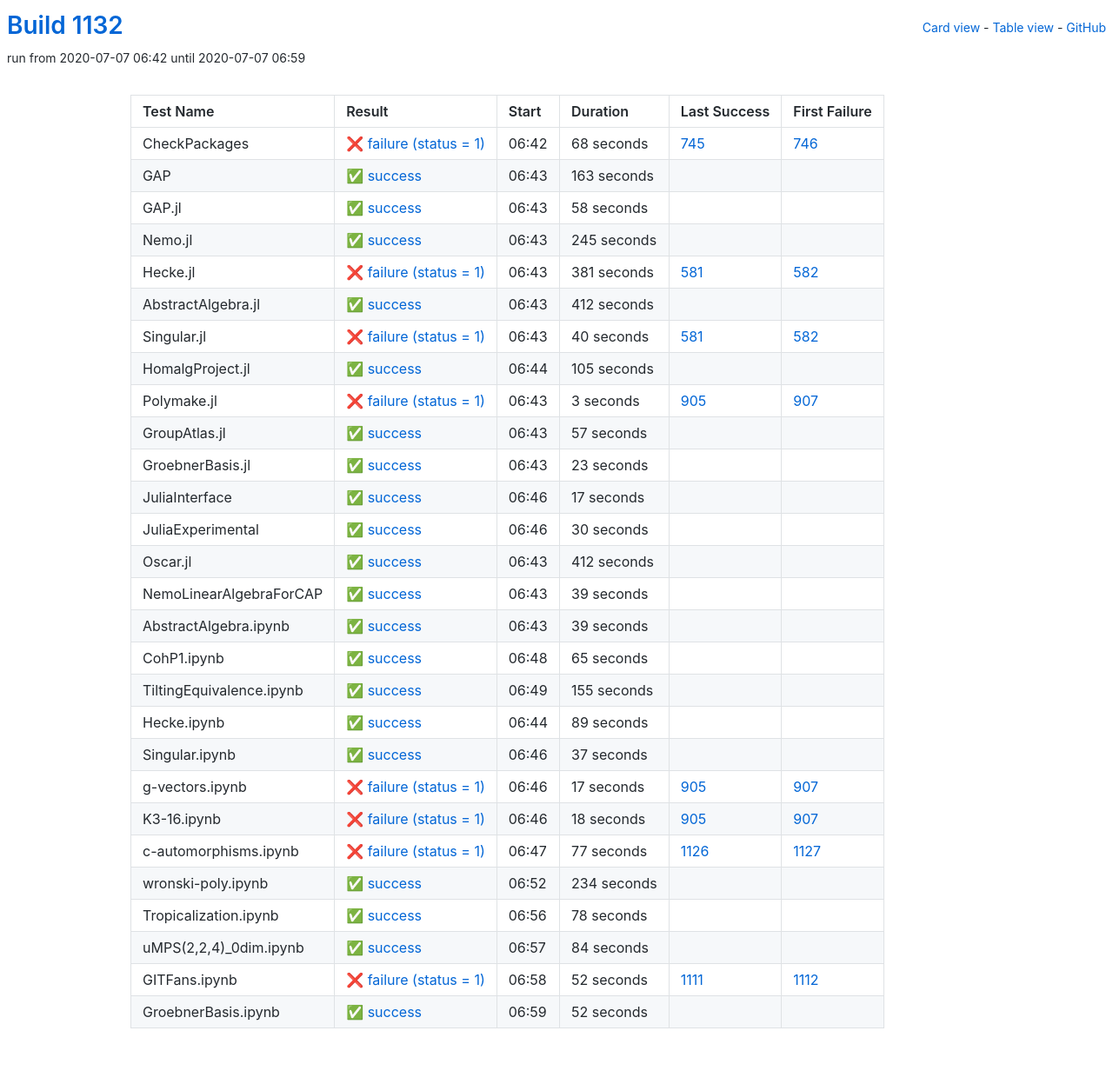
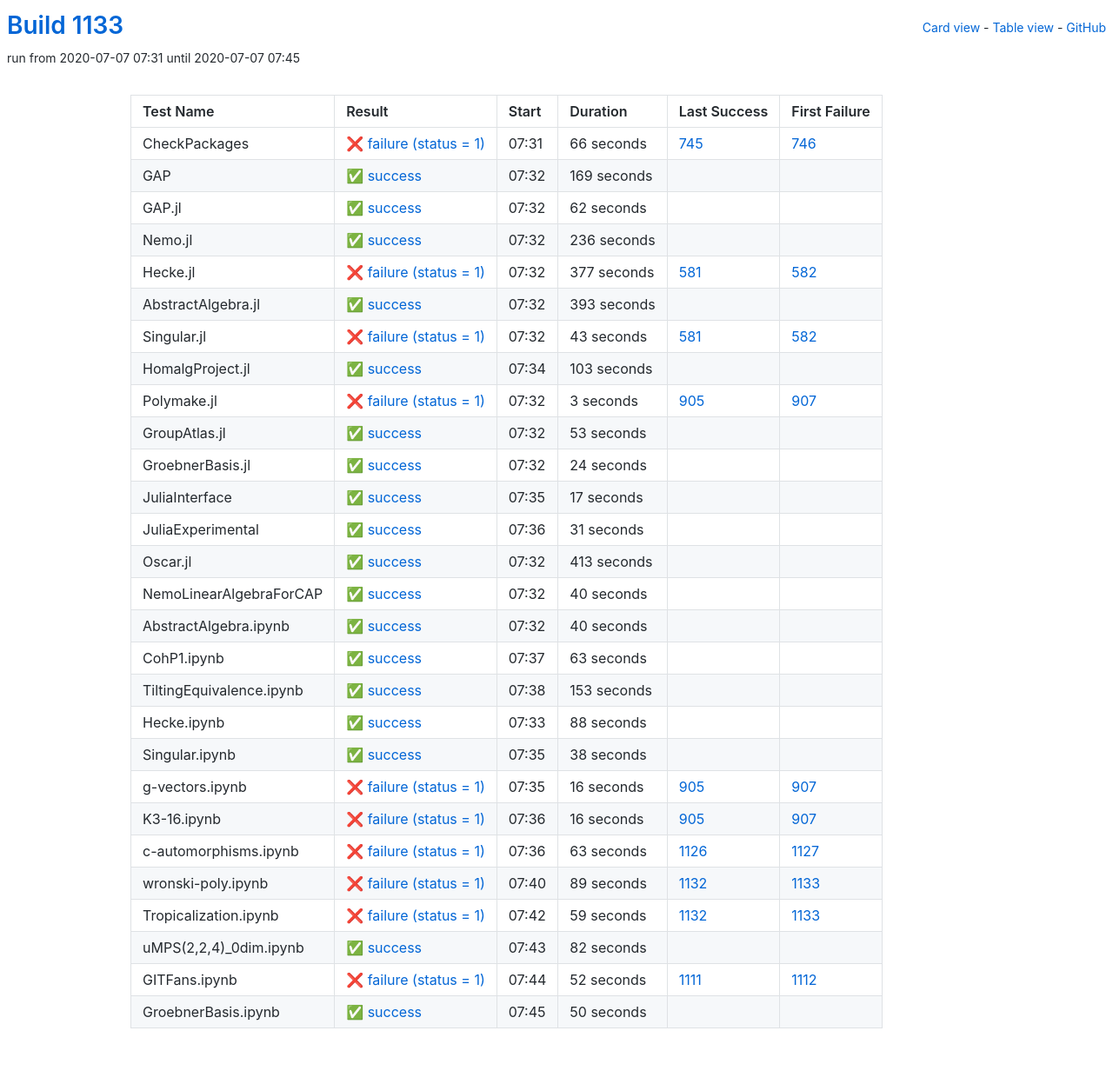
Before and after one commit to oscar-system/oscar-ci-status-1.4, a Jekyll site: the page built from table.html, in a window 1280 px wide. Shown: the whole page at 87% size. Built offline with Jekyll 4.4.1, drawn with Linux system fonts in a browser that asks for light colours.

Commit message:
Build #1133

```diff
--- a/_data/ci.yml
+++ b/_data/ci.yml
@@ -1,6 +1,6 @@
 ---
-build: 1132
-build_url: https://oscarci.mathematik.uni-kl.de/job/oscar-julia-1.4/1132/
+build: 1133
+build_url: https://oscarci.mathematik.uni-kl.de/job/oscar-julia-1.4/1133/
 job: oscar-julia-1.4
 organization: oscar-system
 repo: oscar-ci-status-1.4
@@ -8,104 +8,104 @@ repourl: https://github.com/oscar-system/oscar-ci-status-1.4
 tests:
 - name: CheckPackages
   id: checkpackages
-  log: https://oscarci.mathematik.uni-kl.de/job/oscar-julia-1.4/1132/artifact/logs/build-1132/CheckPackages.log
-  start: 2020-07-07 06:42
+  log: https://oscarci.mathematik.uni-kl.de/job/oscar-julia-1.4/1133/artifact/logs/build-1133/CheckPackages.log
+  start: 2020-07-07 07:31
   success: false
   exitcode: 1
   status: failure
-  duration: 68
+  duration: 66
   last_success: 745
   last_success_url: https://oscarci.mathematik.uni-kl.de/job/oscar-julia-1.4/745/
   first_failure: 746
   first_failure_url: https://oscarci.mathematik.uni-kl.de/job/oscar-julia-1.4/746/
 - name: GAP
   id: gap
-  log: https://oscarci.mathematik.uni-kl.de/job/oscar-julia-1.4/1132/artifact/logs/build-1132/GAP.log
-  start: 2020-07-07 06:43
+  log: https://oscarci.mathematik.uni-kl.de/job/oscar-julia-1.4/1133/artifact/logs/build-1133/GAP.log
+  start: 2020-07-07 07:32
   success: true
   exitcode: 0
   status: success
-  duration: 163
+  duration: 169
   last_success: false
   last_success_url:
   first_failure: false
   first_failure_url:
 - name: GAP.jl
   id: gap-jl
-  log: https://oscarci.mathematik.uni-kl.de/job/oscar-julia-1.4/1132/artifact/logs/build-1132/GAP.jl.log
-  start: 2020-07-07 06:43
+  log: https://oscarci.mathematik.uni-kl.de/job/oscar-julia-1.4/1133/artifact/logs/build-1133/GAP.jl.log
+  start: 2020-07-07 07:32
   success: true
   exitcode: 0
   status: success
-  duration: 58
+  duration: 62
   last_success: false
   last_success_url:
   first_failure: false
   first_failure_url:
 - name: Nemo.jl
   id: nemo-jl
-  log: https://oscarci.mathematik.uni-kl.de/job/oscar-julia-1.4/1132/artifact/logs/build-1132/Nemo.jl.log
-  start: 2020-07-07 06:43
+  log: https://oscarci.mathematik.uni-kl.de/job/oscar-julia-1.4/1133/artifact/logs/build-1133/Nemo.jl.log
+  start: 2020-07-07 07:32
   success: true
   exitcode: 0
   status: success
-  duration: 245
+  duration: 236
   last_success: false
   last_success_url:
   first_failure: false
   first_failure_url:
 - name: Hecke.jl
   id: hecke-jl
-  log: https://oscarci.mathematik.uni-kl.de/job/oscar-julia-1.4/1132/artifact/logs/build-1132/Hecke.jl.log
-  start: 2020-07-07 06:43
+  log: https://oscarci.mathematik.uni-kl.de/job/oscar-julia-1.4/1133/artifact/logs/build-1133/Hecke.jl.log
+  start: 2020-07-07 07:32
   success: false
   exitcode: 1
   status: failure
-  duration: 381
+  duration: 377
   last_success: 581
   last_success_url: https://oscarci.mathematik.uni-kl.de/job/oscar-julia-1.4/581/
   first_failure: 582
   first_failure_url: https://oscarci.mathematik.uni-kl.de/job/oscar-julia-1.4/582/
 - name: AbstractAlgebra.jl
   id: abstractalgebra-jl
-  log: https://oscarci.mathematik.uni-kl.de/job/oscar-julia-1.4/1132/artifact/logs/build-1132/AbstractAlgebra.jl.log
-  start: 2020-07-07 06:43
+  log: https://oscarci.mathematik.uni-kl.de/job/oscar-julia-1.4/1133/artifact/logs/build-1133/AbstractAlgebra.jl.log
+  start: 2020-07-07 07:32
   success: true
   exitcode: 0
   status: success
-  duration: 412
+  duration: 393
   last_success: false
   last_success_url:
   first_failure: false
   first_failure_url:
 - name: Singular.jl
   id: singular-jl
-  log: https://oscarci.mathematik.uni-kl.de/job/oscar-julia-1.4/1132/artifact/logs/build-1132/Singular.jl.log
-  start: 2020-07-07 06:43
+  log: https://oscarci.mathematik.uni-kl.de/job/oscar-julia-1.4/1133/artifact/logs/build-1133/Singular.jl.log
+  start: 2020-07-07 07:32
   success: false
   exitcode: 1
   status: failure
-  duration: 40
+  duration: 43
   last_success: 581
   last_success_url: https://oscarci.mathematik.uni-kl.de/job/oscar-julia-1.4/581/
   first_failure: 582
   first_failure_url: https://oscarci.mathematik.uni-kl.de/job/oscar-julia-1.4/582/
 - name: HomalgProject.jl
   id: homalgproject-jl
-  log: https://oscarci.mathematik.uni-kl.de/job/oscar-julia-1.4/1132/artifact/logs/build-1132/HomalgProject.jl.log
-  start: 2020-07-07 06:44
+  log: https://oscarci.mathematik.uni-kl.de/job/oscar-julia-1.4/1133/artifact/logs/build-1133/HomalgProject.jl.log
+  start: 2020-07-07 07:34
   success: true
   exitcode: 0
   status: success
-  duration: 105
+  duration: 103
   last_success: false
   last_success_url:
   first_failure: false
   first_failure_url:
 - name: Polymake.jl
   id: polymake-jl
-  log: https://oscarci.mathematik.uni-kl.de/job/oscar-julia-1.4/1132/artifact/logs/build-1132/Polymake.jl.log
-  start: 2020-07-07 06:43
+  log: https://oscarci.mathematik.uni-kl.de/job/oscar-julia-1.4/1133/artifact/logs/build-1133/Polymake.jl.log
+  start: 2020-07-07 07:32
   success: false
   exitcode: 1
   status: failure
@@ -116,32 +116,32 @@ tests:
   first_failure_url: https://oscarci.mathematik.uni-kl.de/job/oscar-julia-1.4/907/
 - name: GroupAtlas.jl
   id: groupatlas-jl
-  log: https://oscarci.mathematik.uni-kl.de/job/oscar-julia-1.4/1132/artifact/logs/build-1132/GroupAtlas.jl.log
-  start: 2020-07-07 06:43
+  log: https://oscarci.mathematik.uni-kl.de/job/oscar-julia-1.4/1133/artifact/logs/build-1133/GroupAtlas.jl.log
+  start: 2020-07-07 07:32
   success: true
   exitcode: 0
   status: success
-  duration: 57
+  duration: 53
   last_success: false
   last_success_url:
   first_failure: false
   first_failure_url:
 - name: GroebnerBasis.jl
   id: groebnerbasis-jl
-  log: https://oscarci.mathematik.uni-kl.de/job/oscar-julia-1.4/1132/artifact/logs/build-1132/GroebnerBasis.jl.log
-  start: 2020-07-07 06:43
+  log: https://oscarci.mathematik.uni-kl.de/job/oscar-julia-1.4/1133/artifact/logs/build-1133/GroebnerBasis.jl.log
+  start: 2020-07-07 07:32
   success: true
   exitcode: 0
   status: success
-  duration: 23
+  duration: 24
   last_success: false
   last_success_url:
   first_failure: false
   first_failure_url:
 - name: JuliaInterface
   id: juliainterface
-  log: https://oscarci.mathematik.uni-kl.de/job/oscar-julia-1.4/1132/artifact/logs/build-1132/JuliaInterface.log
-  start: 2020-07-07 06:46
+  log: https://oscarci.mathematik.uni-kl.de/job/oscar-julia-1.4/1133/artifact/logs/build-1133/JuliaInterface.log
+  start: 2020-07-07 07:35
   success: true
   exitcode: 0
   status: success
@@ -152,176 +152,176 @@ tests:
   first_failure_url:
 - name: JuliaExperimental
   id: juliaexperimental
-  log: https://oscarci.mathematik.uni-kl.de/job/oscar-julia-1.4/1132/artifact/logs/build-1132/JuliaExperimental.log
-  start: 2020-07-07 06:46
+  log: https://oscarci.mathematik.uni-kl.de/job/oscar-julia-1.4/1133/artifact/logs/build-1133/JuliaExperimental.log
+  start: 2020-07-07 07:36
   success: true
   exitcode: 0
   status: success
-  duration: 30
+  duration: 31
   last_success: false
   last_success_url:
   first_failure: false
   first_failure_url:
 - name: Oscar.jl
   id: oscar-jl
-  log: https://oscarci.mathematik.uni-kl.de/job/oscar-julia-1.4/1132/artifact/logs/build-1132/Oscar.jl.log
-  start: 2020-07-07 06:43
+  log: https://oscarci.mathematik.uni-kl.de/job/oscar-julia-1.4/1133/artifact/logs/build-1133/Oscar.jl.log
+  start: 2020-07-07 07:32
   success: true
   exitcode: 0
   status: success
-  duration: 412
+  duration: 413
   last_success: false
   last_success_url:
   first_failure: false
   first_failure_url:
 - name: NemoLinearAlgebraForCAP
   id: nemolinearalgebraforcap
-  log: https://oscarci.mathematik.uni-kl.de/job/oscar-julia-1.4/1132/artifact/logs/build-1132/NemoLinearAlgebraForCAP.log
-  start: 2020-07-07 06:43
+  log: https://oscarci.mathematik.uni-kl.de/job/oscar-julia-1.4/1133/artifact/logs/build-1133/NemoLinearAlgebraForCAP.log
+  start: 2020-07-07 07:32
   success: true
   exitcode: 0
   status: success
-  duration: 39
+  duration: 40
   last_success: false
   last_success_url:
   first_failure: false
   first_failure_url:
 - name: AbstractAlgebra.ipynb
   id: abstractalgebra-ipynb
-  log: https://oscarci.mathematik.uni-kl.de/job/oscar-julia-1.4/1132/artifact/logs/build-1132/AbstractAlgebra.ipynb.log
-  start: 2020-07-07 06:43
+  log: https://oscarci.mathematik.uni-kl.de/job/oscar-julia-1.4/1133/artifact/logs/build-1133/AbstractAlgebra.ipynb.log
+  start: 2020-07-07 07:32
   success: true
   exitcode: 0
   status: success
-  duration: 39
+  duration: 40
   last_success: false
   last_success_url:
   first_failure: false
   first_failure_url:
 - name: CohP1.ipynb
   id: cohp1-ipynb
-  log: https://oscarci.mathematik.uni-kl.de/job/oscar-julia-1.4/1132/artifact/logs/build-1132/CohP1.ipynb.log
-  start: 2020-07-07 06:48
+  log: https://oscarci.mathematik.uni-kl.de/job/oscar-julia-1.4/1133/artifact/logs/build-1133/CohP1.ipynb.log
+  start: 2020-07-07 07:37
   success: true
   exitcode: 0
   status: success
-  duration: 65
+  duration: 63
   last_success: false
   last_success_url:
   first_failure: false
   first_failure_url:
 - name: TiltingEquivalence.ipynb
   id: tiltingequivalence-ipynb
-  log: https://oscarci.mathematik.uni-kl.de/job/oscar-julia-1.4/1132/artifact/logs/build-1132/TiltingEquivalence.ipynb.log
-  start: 2020-07-07 06:49
+  log: https://oscarci.mathematik.uni-kl.de/job/oscar-julia-1.4/1133/artifact/logs/build-1133/TiltingEquivalence.ipynb.log
+  start: 2020-07-07 07:38
   success: true
   exitcode: 0
   status: success
-  duration: 155
+  duration: 153
   last_success: false
   last_success_url:
   first_failure: false
   first_failure_url:
 - name: Hecke.ipynb
   id: hecke-ipynb
-  log: https://oscarci.mathematik.uni-kl.de/job/oscar-julia-1.4/1132/artifact/logs/build-1132/Hecke.ipynb.log
-  start: 2020-07-07 06:44
+  log: https://oscarci.mathematik.uni-kl.de/job/oscar-julia-1.4/1133/artifact/logs/build-1133/Hecke.ipynb.log
+  start: 2020-07-07 07:33
   success: true
   exitcode: 0
   status: success
-  duration: 89
+  duration: 88
   last_success: false
   last_success_url:
   first_failure: false
   first_failure_url:
 - name: Singular.ipynb
   id: singular-ipynb
-  log: https://oscarci.mathematik.uni-kl.de/job/oscar-julia-1.4/1132/artifact/logs/build-1132/Singular.ipynb.log
-  start: 2020-07-07 06:46
+  log: https://oscarci.mathematik.uni-kl.de/job/oscar-julia-1.4/1133/artifact/logs/build-1133/Singular.ipynb.log
+  start: 2020-07-07 07:35
   success: true
   exitcode: 0
   status: success
-  duration: 37
+  duration: 38
   last_success: false
   last_success_url:
   first_failure: false
   first_failure_url:
 - name: g-vectors.ipynb
   id: g-vectors-ipynb
-  log: https://oscarci.mathematik.uni-kl.de/job/oscar-julia-1.4/1132/artifact/logs/build-1132/g-vectors.ipynb.log
-  start: 2020-07-07 06:46
+  log: https://oscarci.mathematik.uni-kl.de/job/oscar-julia-1.4/1133/artifact/logs/build-1133/g-vectors.ipynb.log
+  start: 2020-07-07 07:35
   success: false
   exitcode: 1
   status: failure
-  duration: 17
+  duration: 16
   last_success: 905
   last_success_url: https://oscarci.mathematik.uni-kl.de/job/oscar-julia-1.4/905/
   first_failure: 907
   first_failure_url: https://oscarci.mathematik.uni-kl.de/job/oscar-julia-1.4/907/
 - name: K3-16.ipynb
   id: k3-16-ipynb
-  log: https://oscarci.mathematik.uni-kl.de/job/oscar-julia-1.4/1132/artifact/logs/build-1132/K3-16.ipynb.log
-  start: 2020-07-07 06:46
+  log: https://oscarci.mathematik.uni-kl.de/job/oscar-julia-1.4/1133/artifact/logs/build-1133/K3-16.ipynb.log
+  start: 2020-07-07 07:36
   success: false
   exitcode: 1
   status: failure
-  duration: 18
+  duration: 16
   last_success: 905
   last_success_url: https://oscarci.mathematik.uni-kl.de/job/oscar-julia-1.4/905/
   first_failure: 907
   first_failure_url: https://oscarci.mathematik.uni-kl.de/job/oscar-julia-1.4/907/
 - name: c-automorphisms.ipynb
   id: c-automorphisms-ipynb
-  log: https://oscarci.mathematik.uni-kl.de/job/oscar-julia-1.4/1132/artifact/logs/build-1132/c-automorphisms.ipynb.log
-  start: 2020-07-07 06:47
+  log: https://oscarci.mathematik.uni-kl.de/job/oscar-julia-1.4/1133/artifact/logs/build-1133/c-automorphisms.ipynb.log
+  start: 2020-07-07 07:36
   success: false
   exitcode: 1
   status: failure
-  duration: 77
+  duration: 63
   last_success: 1126
   last_success_url: https://oscarci.mathematik.uni-kl.de/job/oscar-julia-1.4/1126/
   first_failure: 1127
   first_failure_url: https://oscarci.mathematik.uni-kl.de/job/oscar-julia-1.4/1127/
 - name: wronski-poly.ipynb
   id: wronski-poly-ipynb
-  log: https://oscarci.mathematik.uni-kl.de/job/oscar-julia-1.4/1132/artifact/logs/build-1132/wronski-poly.ipynb.log
-  start: 2020-07-07 06:52
+  log: https://oscarci.mathematik.uni-kl.de/job/oscar-julia-1.4/1133/artifact/logs/build-1133/wronski-poly.ipynb.log
+  start: 2020-07-07 07:40
+  success: false
+  exitcode: 1
+  status: failure
+  duration: 89
+  last_success: 1132
+  last_success_url: https://oscarci.mathematik.uni-kl.de/job/oscar-julia-1.4/1132/
+  first_failure: 1133
+  first_failure_url: https://oscarci.mathematik.uni-kl.de/job/oscar-julia-1.4/1133/
+- name: Tropicalization.ipynb
+  id: tropicalization-ipynb
+  log: https://oscarci.mathematik.uni-kl.de/job/oscar-julia-1.4/1133/artifact/logs/build-1133/Tropicalization.ipynb.log
+  start: 2020-07-07 07:42
+  success: false
+  exitcode: 1
+  status: failure
+  duration: 59
+  last_success: 1132
+  last_success_url: https://oscarci.mathematik.uni-kl.de/job/oscar-julia-1.4/1132/
+  first_failure: 1133
+  first_failure_url: https://oscarci.mathematik.uni-kl.de/job/oscar-julia-1.4/1133/
+- name: uMPS(2,2,4)_0dim.ipynb
+  id: umps-2-2-4-0dim-ipynb
+  log: https://oscarci.mathematik.uni-kl.de/job/oscar-julia-1.4/1133/artifact/logs/build-1133/uMPS-2-2-4-_0dim.ipynb.log
+  start: 2020-07-07 07:43
   success: true
   exitcode: 0
   status: success
-  duration: 234
-  last_success: false
-  last_success_url:
-  first_failure: false
-  first_failure_url:
-- name: Tropicalization.ipynb
-  id: tropicalization-ipynb
-  log: https://oscarci.mathematik.uni-kl.de/job/oscar-julia-1.4/1132/artifact/logs/build-1132/Tropicalization.ipynb.log
-  start: 2020-07-07 06:56
-  success: true
-  exitcode: 0
-  status: success
-  duration: 78
-  last_success: false
-  last_success_url:
-  first_failure: false
-  first_failure_url:
-- name: uMPS(2,2,4)_0dim.ipynb
-  id: umps-2-2-4-0dim-ipynb
-  log: https://oscarci.mathematik.uni-kl.de/job/oscar-julia-1.4/1132/artifact/logs/build-1132/uMPS-2-2-4-_0dim.ipynb.log
-  start: 2020-07-07 06:57
-  success: true
-  exitcode: 0
-  status: success
-  duration: 84
+  duration: 82
   last_success: false
   last_success_url:
   first_failure: false
   first_failure_url:
 - name: GITFans.ipynb
   id: gitfans-ipynb
-  log: https://oscarci.mathematik.uni-kl.de/job/oscar-julia-1.4/1132/artifact/logs/build-1132/GITFans.ipynb.log
-  start: 2020-07-07 06:58
+  log: https://oscarci.mathematik.uni-kl.de/job/oscar-julia-1.4/1133/artifact/logs/build-1133/GITFans.ipynb.log
+  start: 2020-07-07 07:44
   success: false
   exitcode: 1
   status: failure
@@ -332,12 +332,12 @@ tests:
   first_failure_url: https://oscarci.mathematik.uni-kl.de/job/oscar-julia-1.4/1112/
 - name: GroebnerBasis.ipynb
   id: groebnerbasis-ipynb
-  log: https://oscarci.mathematik.uni-kl.de/job/oscar-julia-1.4/1132/artifact/logs/build-1132/GroebnerBasis.ipynb.log
-  start: 2020-07-07 06:59
+  log: https://oscarci.mathematik.uni-kl.de/job/oscar-julia-1.4/1133/artifact/logs/build-1133/GroebnerBasis.ipynb.log
+  start: 2020-07-07 07:45
   success: true
   exitcode: 0
   status: success
-  duration: 52
+  duration: 50
   last_success: false
   last_success_url:
   first_failure: false
```
Also changed, not shown: README.md.
